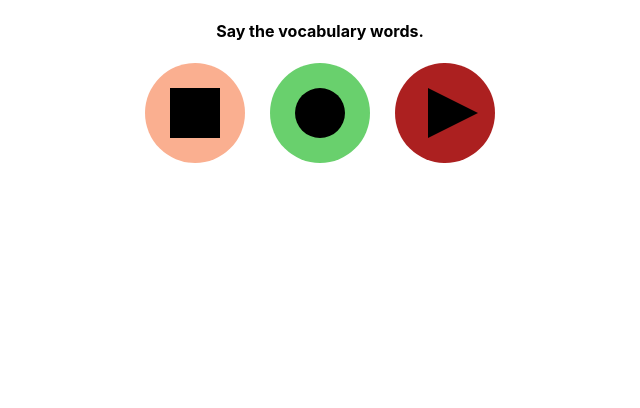
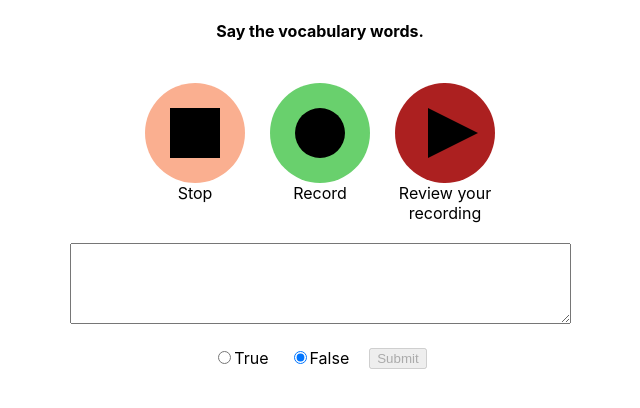
Before and after one commit to jpetrucci49/recorder_task, a React (Create React App) app: page / in a window 1280 px wide. Shown: the top 408 px of the page, without its empty margins (320-960 px from the left). Built offline with nearby package versions, Linux system fonts and the light colour scheme.

Commit message:
Add textarea and radio buttons with basic functionality

```diff
--- a/src/App.css
+++ b/src/App.css
@@ -2,6 +2,7 @@
   text-align: center;
   display: flex;
   flex-direction: column;
+  gap: 20px;
 }
 
 .button {
@@ -13,11 +14,15 @@
   justify-content: center;
 }
 
-.button-wrapper {
+.button-container {
   display: flex;
   flex-direction: row;
   justify-content: center;
   gap: 25px;
+}
+
+.button-wrapper {
+  width: 100px;
 }
 
 .circle {
@@ -41,3 +46,9 @@
 	border-bottom: 25px solid transparent;
 	border-top: 25px solid transparent;
 }
+
+.radio-form {
+  display: flex;
+  justify-content: center;
+  gap: 20px;
+}
--- a/src/App.js
+++ b/src/App.js
@@ -1,14 +1,43 @@
+import React, { useState } from 'react';
 import CustomButton from './components/CustomButton';
+
 import './App.css';
 
 function App() {
+  const [selectedRadio, setSelectedRadio] = useState(false)
+
   return (
     <div className="App">
       <h4>Say the vocabulary words.</h4>
-      <div className="button-wrapper">
-      <CustomButton symbol="square" color="#faaf90"/>
-      <CustomButton symbol="circle" color="#69d06d"/>
-      <CustomButton symbol="play" color="#ac2020"/>
+      <div className="button-container">
+        <CustomButton symbol="square" color="#faaf90"/>
+        <CustomButton symbol="circle" color="#69d06d"/>
+        <CustomButton symbol="play" color="#ac2020"/>
+      </div>
+      <div>
+        <textarea
+          id="freeform"
+          name="freeformInput"
+          rows={5}
+          cols={60}
+        />
+      </div>
+      <div>
+        <form className="radio-form">
+          <div className="radio">
+            <label>
+              <input type="radio" value={true} checked={selectedRadio === true} onClick={()=>setSelectedRadio(true)}/>
+              True
+            </label>
+          </div>
+          <div className="radio">
+            <label>
+              <input type="radio" value={false} checked={selectedRadio === false} onClick={()=>setSelectedRadio(false)}/>
+              False
+            </label>
+          </div>
+          <button disabled={!selectedRadio} type="submit">Submit</button>
+        </form>
       </div>
     </div>
   );
--- a/src/components/CustomButton.js
+++ b/src/components/CustomButton.js
@@ -1,10 +1,17 @@
 import React from 'react';
 
 const CustomButton = (props) => {
-
+    const labelObj = {
+        square: "Stop",
+        circle: "Record",
+        play: "Review your recording"
+    }
     return (
-        <div className="button" style={{backgroundColor: props.color}}>
-            <div className={props.symbol}></div>
+        <div className="button-wrapper">
+            <div className="button" style={{backgroundColor: props.color}}>
+                <div className={props.symbol}></div>
+            </div>
+            <label>{labelObj[props.symbol]}</label>
         </div>
     )
 }
```
